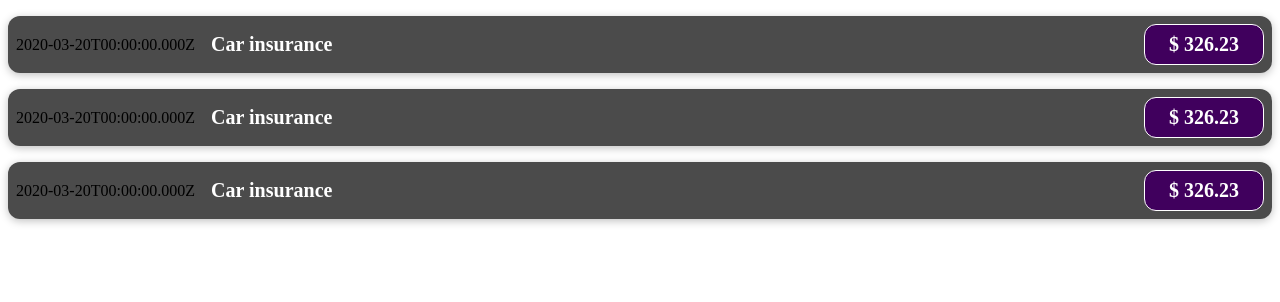
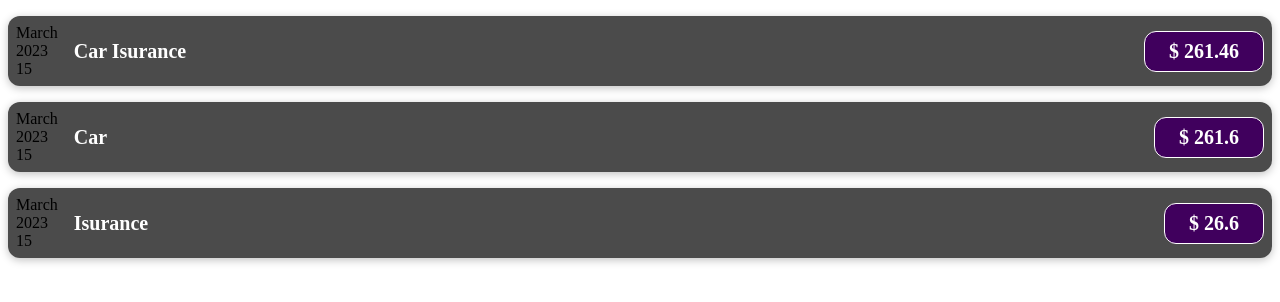
Before and after one commit to akim-dev/udemy, a React (Create React App) app: page / in a window 1280 px wide. Shown: the top 302 px of the page. Built offline with nearby package versions, Linux system fonts and the light colour scheme.

Commit message:
1 file modified

```diff
--- a/src/components/ExpenseItem.js
+++ b/src/components/ExpenseItem.js
@@ -3,16 +3,21 @@
 import './ExpenseItem.css';
 
 function ExpenseItem(props) {
-  const expenseDate = new Date(2020, 2, 20);
-  const expenseTitle = 'Car insurance';
-  const expenseAmout = 326.23;
+  const month = props.date.toLocaleString('en-US', { month: 'long' });
+  const day = props.date.toLocaleString('en-US', { day: '2-digit' });
+  const year = props.date.getFullYear();
+
   return (
     <div className="expense-item">
-      <div>{expenseDate.toISOString()}</div>
+      <div>
+        <div>{month}</div>
+        <div>{year}</div>
+        <div>{day}</div>
+      </div>
 
       <div className="expense-item__description">
-        <h2>{expenseTitle}</h2>
-        <div className="expense-item__price">$ {expenseAmout}</div>
+        <h2>{props.title}</h2>
+        <div className="expense-item__price">$ {props.amount}</div>
       </div>
       {console.info(props)}
     </div>
```
